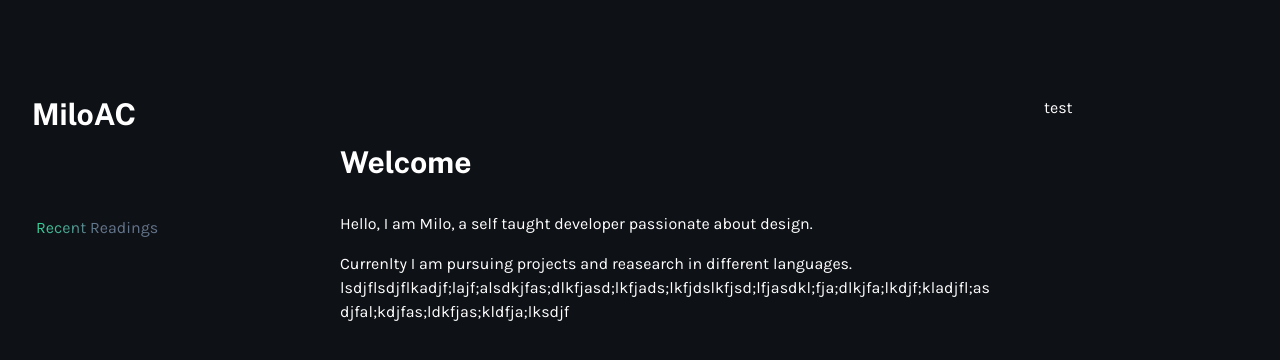
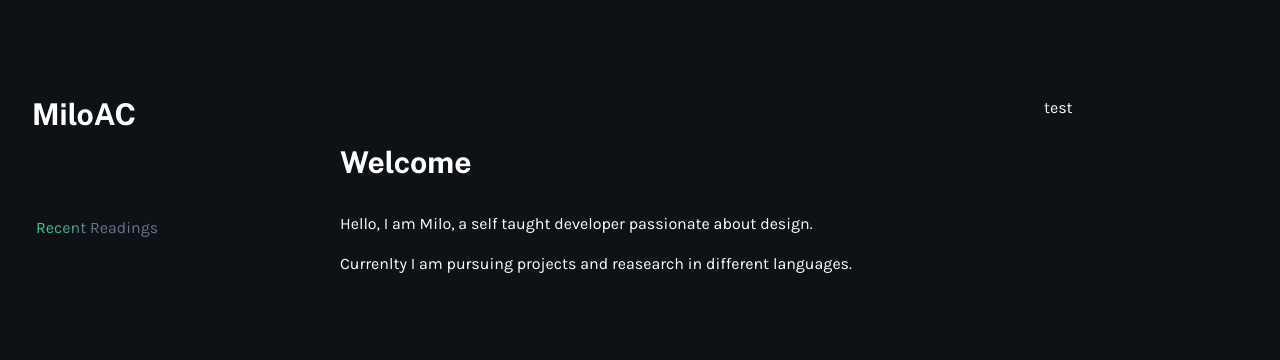
Before and after one commit to 1MiloAC/miloac.dev, a SvelteKit app: page / in a window 1280 px wide. Shown: the top 360 px of the page. Built offline with nearby package versions, Linux system fonts and the light colour scheme.

Commit message:
Patching last commit

```diff
--- a/src/routes/+page.svelte
+++ b/src/routes/+page.svelte
@@ -32,7 +32,6 @@
 		</h1>
 		<p class="mt-4">Hello, I am Milo, a self taught developer passionate about design.</p>
 		<p class="mt-4">Currenlty I am pursuing projects and reasearch in different languages.</p>
-        <p>lsdjflsdjflkadjf;lajf;alsdkjfas;dlkfjasd;lkfjads;lkfjdslkfjsd;lfjasdkl;fja;dlkjfa;lkdjf;kladjfl;asdjfal;kdjfas;ldkfjas;kldfja;lksdjf</p>
         	</div>
 
     <!-- Sidebar -->
```
